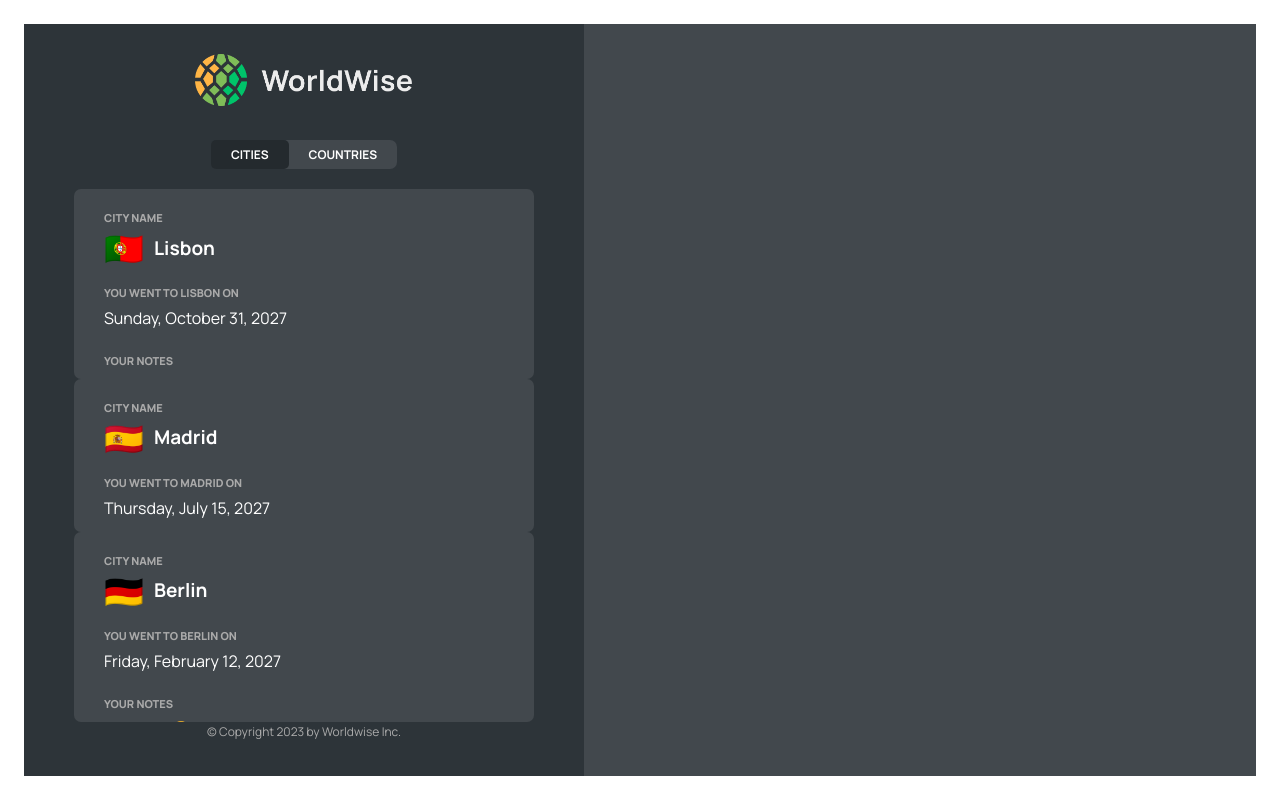
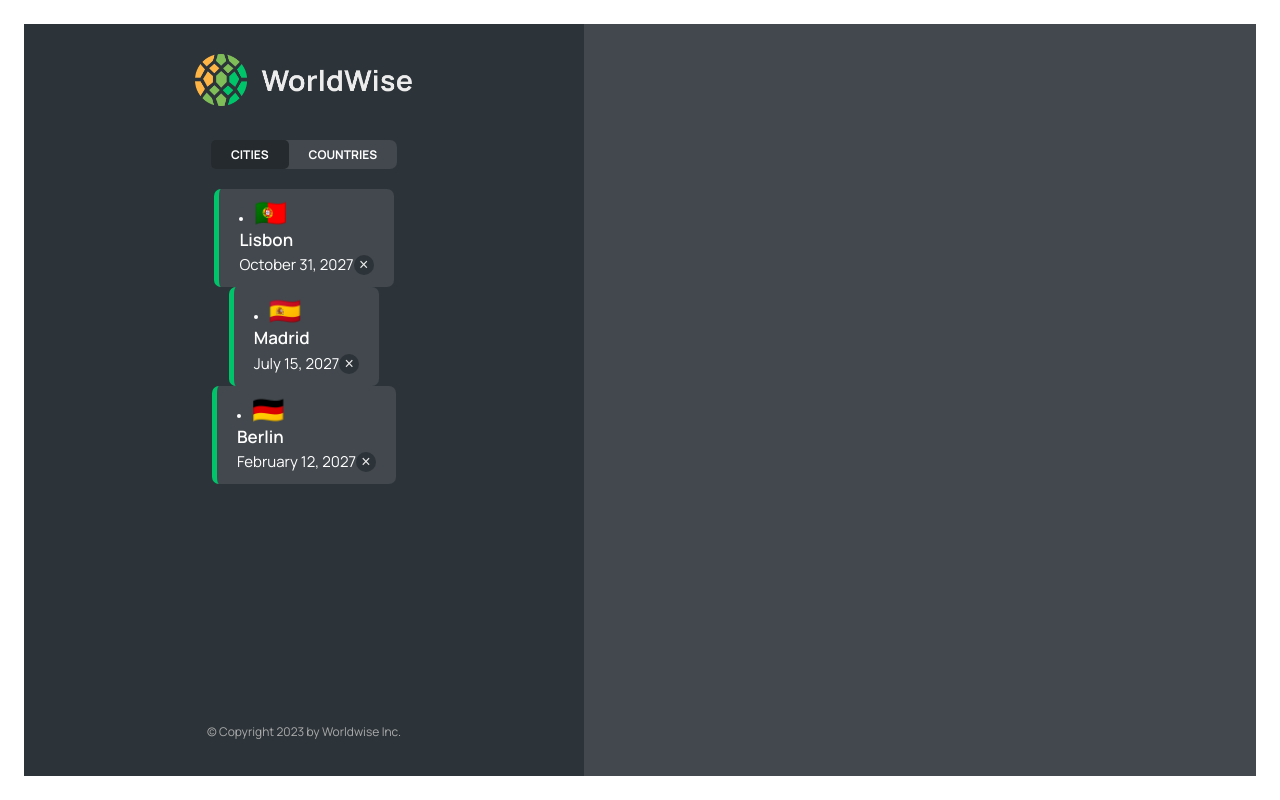
Before and after one commit to Gbangbolaoluwagbemiga/World-Wize, a React (Vite) app: page /appLayout/cities in a window 1280 px wide. Built offline with nearby package versions, Linux system fonts and the light colour scheme.

Commit message:
City Item implementation

```diff
--- a/src/components/City.jsx
+++ b/src/components/City.jsx
@@ -1,12 +1,5 @@
 import styles from './City.module.css';
-
-const formatDate = date =>
-  new Intl.DateTimeFormat('en', {
-    day: 'numeric',
-    month: 'long',
-    year: 'numeric',
-    weekday: 'long',
-  }).format(new Date(date));
+import CityItem from './CityItem';
 
 function City({cities}) {
   // TEMP DATA
@@ -18,11 +11,15 @@ function City({cities}) {
   // };
   console.log(cities);
 
-  // const {cityName, emoji, date, notes} = currentCity;
   return (
     <>
       {cities.map(city => (
-        <div className={styles.city} key={city.id}>
+        <CityItem key={city.id} city={city} />
+      ))}
+    </>
+  );
+}
+/*{ <div className={styles.city} key={city.id}>
 <div className={styles.row}>
   <h6>City name</h6>
   <h3>
@@ -53,11 +50,8 @@ function City({cities}) {
   </a>
 </div>
 
-          <div>{/* <ButtonBack /> */}</div>
-        </div>
-      ))}
-    </>
-  );
-}
+<div>{/* <ButtonBack /> */
+// }</div>
+// </div> */}
 
 export default City;
--- a/src/components/CityItem.jsx
+++ b/src/components/CityItem.jsx
@@ -1,14 +1,22 @@
 import styles from './CityItem.module.css';
+const formatDate = date =>
+  new Intl.DateTimeFormat('en', {
+    day: 'numeric',
+    month: 'long',
+    year: 'numeric',
+  }).format(new Date(date));
 
-function CityItem() {
+function CityItem({city}) {
+  const {cityName, emoji, date, notes} = city;
+
   return (
     <div className={styles.cityItem}>
-      <ul>
-        <li></li>
-        <li></li>
-        <li></li>
-        <li></li>
-      </ul>
+      <li>
+        <span className={styles.emoji}>{emoji}</span>
+        <h3 className={styles.name}>{cityName}</h3>
+        <time className={styles.date}>{formatDate(date)}</time>
+        <button className={styles.deleteBtn}> &times;</button>
+      </li>
     </div>
   );
 }
```
Lines whose indentation alone changed are shown as unchanged.
